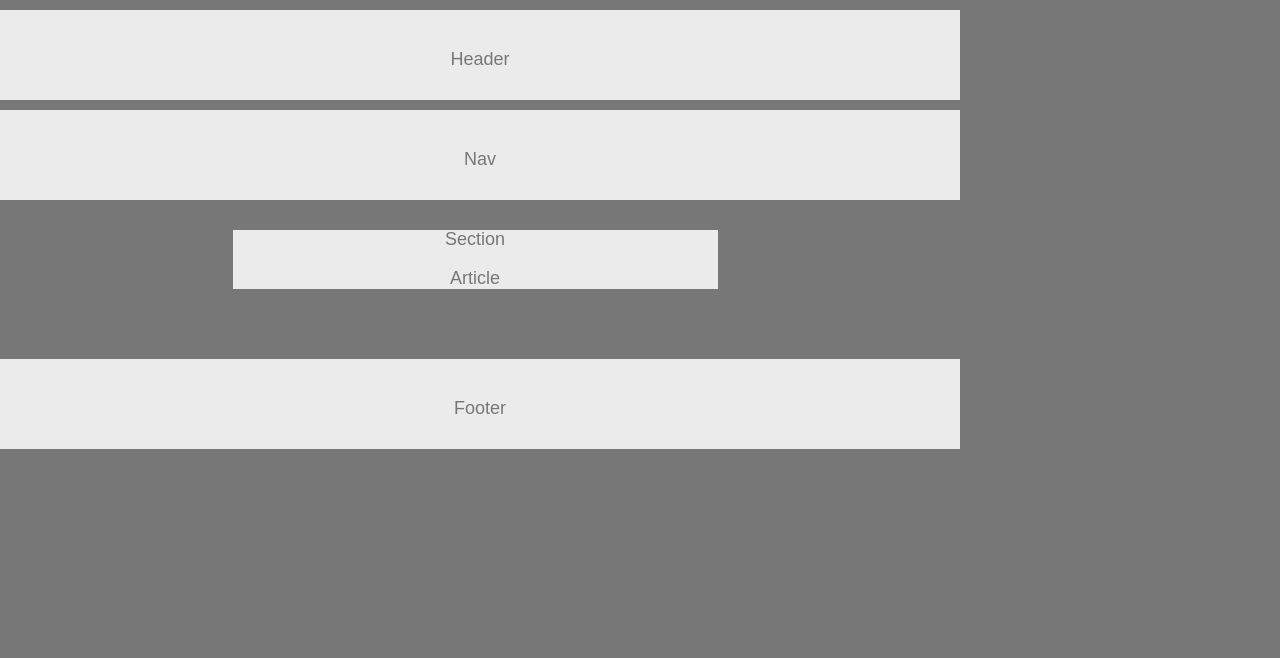
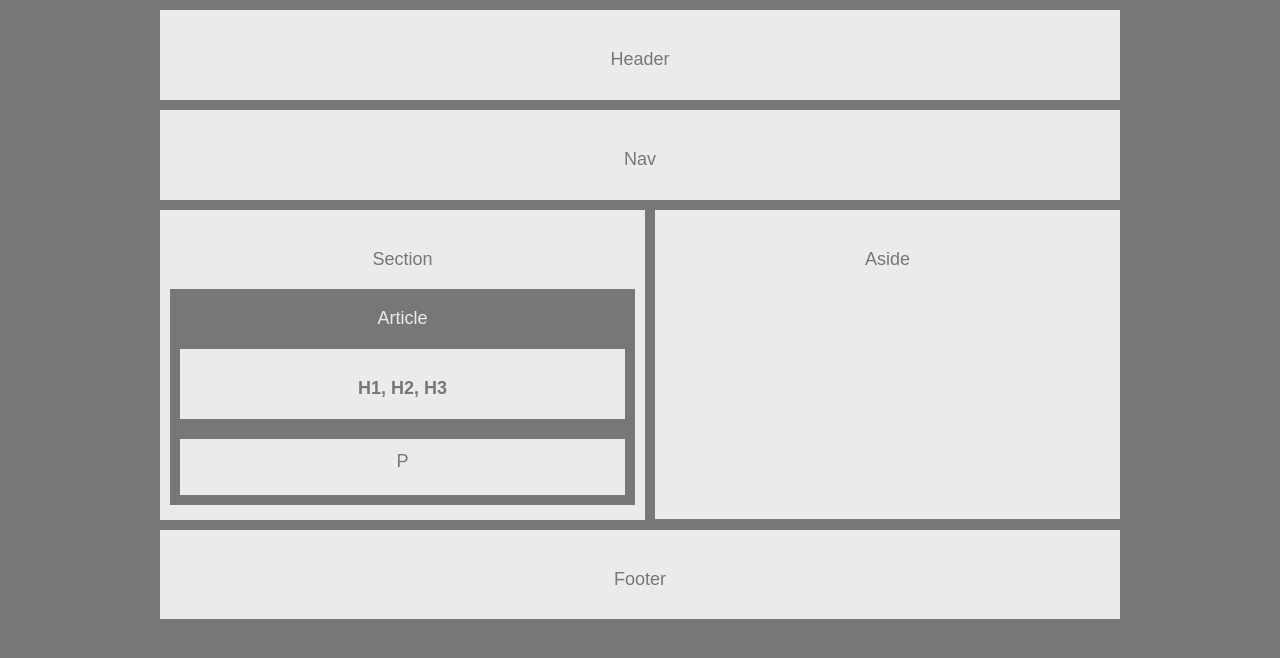
Before and after one commit to CptMorganz/HW-Wireframe, a plain HTML site: page index.html in a window 1280 px wide. Drawn offline with nearby package versions, Linux system fonts and the light colour scheme.

Commit message:
First part of hw assignment

```diff
--- a/index.html
+++ b/index.html
@@ -8,37 +8,40 @@
 	<link rel="stylesheet" type="text/css" href="style.css">
 </head>
 <body>
-<!--Contains all content on webpage-->
-<div class="container1">
-	<!--Container for header and ID for header text inside container-->
-	<div class="headerContainer text-center">
-		<h1 id="headerTxt">Header</h1>
-	</div>
-	<!--Container for Nav and ID for nav text inside container-->
-	<div class="navContainer text-center">
-		<h1 id="navTxt">Nav</h1>
-	</div>
 
-	<!--Container for both Section and Aside containers-->
-	<div class="container2">
-		<div class="sectionContainer text-center">
-			<h1 id="sectionTxt">Section</h1>
+	<header id="header">
+		<h3>Header</h3>
+	</header>
 
-			<div class="articleContainer text-center">
-				<h1 id="articleTxt">Article</h1>
-			</div>
+	<nav id="nav">
+		<h3>Nav</h3>
+	</nav>
+
+	<section>
+		<div id="section">
+			<h3>Section</h3>
+
+			<article id="article">
+				<h3 id="articleTxt">Article</h3>
+
+				<div id="headings">
+					<h3><strong>H1, H2, H3</strong></h3>
+				</div>
+
+				<div id="paragraph">
+					<p>P</p>
+				</div>
+			</article>
+
 		</div>
+		<div id="aside">
+			<h3>Aside</h3>
+		</div>
+	</section>
 
-		<div class="asideContainer text-center">
-			<h1 id="asideTxt">Aside</h1>
-		</div>
-	</div>
-
-	<!--Container for footer and ID for footer text inside container-->
-	<div class="footerContainer text-center">
-		<h1 id="footerTxt">Footer</h1>
-	</div>
-</div>
+	<footer id="footer">
+		<h3>Footer</h3>
+	</footer>
 
 </body>
 </html>
--- a/style.css
+++ b/style.css
@@ -1,74 +1,78 @@
 body{
 	background-color: #777;
+	width: 960px;
+	margin: 0 auto;
+	padding: 0;
 }
-.container1{
-	width: 960px;
+
+h3,
+p {
+	font-size: 18px;
+	font-family: 'Arial', 'Helvetica Neue', Helvetica, sans-serif;
+	color: #777;
 }
-.headerContainer{
+
+#header {
 	background-color: #ebebeb;
 	border-top: 10px solid #777;
 	margin: auto;
-	/*width: 960px;*/
 	padding-top: 20px; padding-bottom: 20px;
+	text-align: center;
 }
-#headerTxt{
-	color: #777;
-	font-size: 18px;
-	font-family: 'arial', sans-serif;
-}
-.navContainer{
+
+#nav {
 	background-color: #ebebeb;
 	border-top: 10px solid #777;
 	margin: auto;
-	/*width: 960px;*/
 	padding-top: 20px; padding-bottom: 20px;
-}
-#navTxt{
-	color: #777;
-	font-size: 18px;
-	font-family: 'arial', sans-serif;
-}
-.container2{
-	border-top: 10px solid #777; border-bottom: 10px solid #777;
-}
-.sectionContainer{
-	/*float: left;*/
-	background-color: #ebebeb;
-	width: 495px;
-	border-right: 10px solid #777;
-	margin: auto;
-}
-#sectionTxt{
-	color: #777;
-	font-size: 18px;
-	font-family: 'arial', sans-serif;
+	text-align: center;
 }
 
-.articleContainer{
-
-}
-#articleTxt{
-	color: #777;
-	font-size: 18px;
-	font-family: 'arial', sans-serif;
+#section {
+	background-color: #ebebeb;
+	border-top: 10px solid #777; border-right: 10px solid #777;
+	width: 495px;
+	margin: auto;
+	float: left;
+	padding-top: 20px; padding-bottom: 5px;
+	text-align: center;
 }
 
-.asideContainer{}
-#asideTxt{
-	color: #777;
-	font-size: 18px;
-	font-family: 'arial', sans-serif;
+#article {
+	background-color: #777;
+	border: 10px solid #ebebeb;
+	margin: auto;
+	text-align: center;
 }
 
-.footerContainer{
+#articleTxt {
+	font-size: 18px;
+	font-family: 'Arial', 'Helvetica Neue', Helvetica, sans-serif;
+	color: #ebebeb;
+}
+
+#paragraph,
+#headings {
+	background-color: #ebebeb;
+	margin: auto;
+	padding: 10px;
+	border: 10px solid #777;
+	text-align: center;
+}
+
+#aside {
 	background-color: #ebebeb;
 	border-top: 10px solid #777;
 	margin: auto;
-	/*width: 960px;*/
+	padding-top: 20px; padding-bottom: 240px;
+	text-align: center;
+}
+
+#footer {
+	background-color: #ebebeb;
+	border-top: 10px solid #777;
+	margin: auto;
+	clear: left;
 	padding-top: 20px; padding-bottom: 20px;
+	text-align: center;
 }
-#footerTxt{
-	color: #777;
-	font-size: 18px;
-	font-family: 'arial', sans-serif;
-}
```
